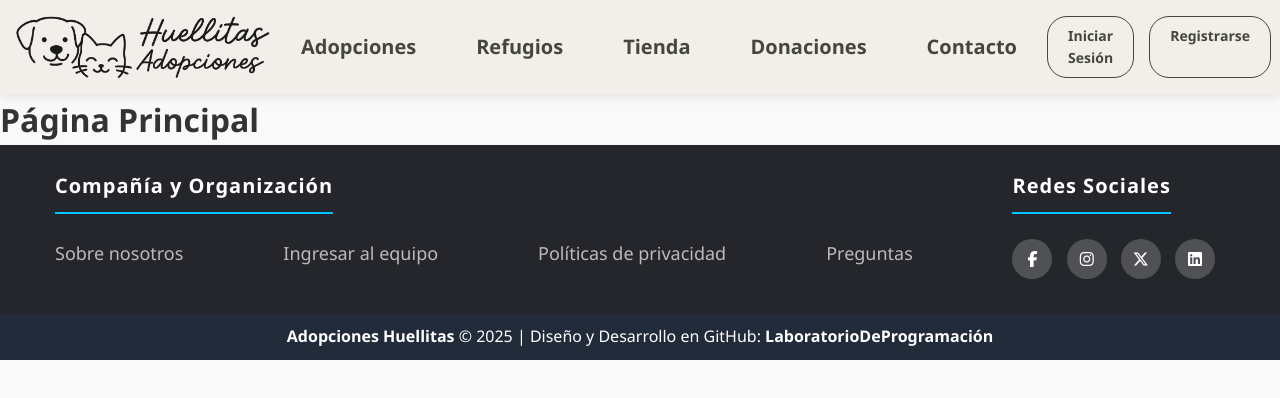
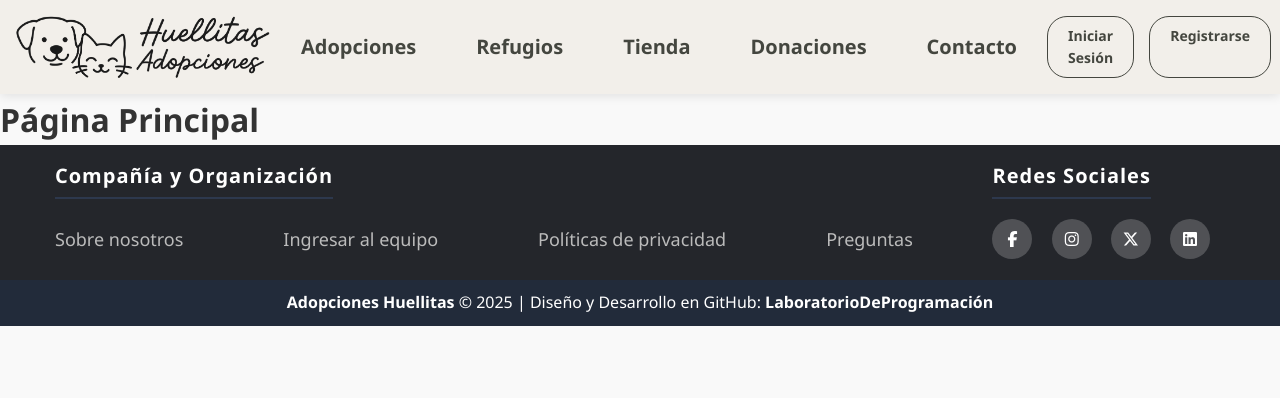
Before and after one commit to AgustinaMontoya/LaboratorioDeProgramacion, a plain HTML site: page src/TPO2/testing/website/principal.html in a window 1280 px wide. Drawn offline with Linux system fonts and the light colour scheme.

Commit message:
algunos cambios en el css del footer de la página.

```diff
--- a/src/TPO2/testing/style/principal.css
+++ b/src/TPO2/testing/style/principal.css
@@ -128,7 +128,7 @@ header {
 .footer {
     background-color: #24262B;
     padding: 0px 0;
-    padding-top: 25px;
+    padding-top: 15px;
     list-style: none;
     /* pie de página al final de pantalla, pero tiene problemas*/
     /*position: absolute;
@@ -145,7 +145,7 @@ header {
     display: flex;
     flex-wrap: wrap;
     justify-content: space-between;
-    padding-bottom: 25px;
+    padding-bottom: 15px;
 }
 
 .footer-links {
@@ -157,10 +157,10 @@ header {
     letter-spacing: 1px;
     font-size: 20px;
     color: #FFFFFF;
-    margin-bottom: 25px;
+    margin-bottom: 15px;
     font-weight: 600;
-    border-bottom: 2px solid #00C3FF;
-    padding-bottom: 10px;
+    border-bottom: 2px solid #2d384d;
+    padding-bottom: 5px;
     display: inline-block;
 }
 
@@ -179,7 +179,7 @@ header {
     text-decoration: none;
     color: #BBBBBB;
     display: block;
-    margin-bottom: 15px;
+    margin: 11px 0 11px 0;
     transition: all .3s ease;
 }
 
@@ -192,7 +192,8 @@ header {
     min-height: 40px;
     width: 40px;
     background-color: rgba(255, 255, 255, 0.2);
-    margin: 0 10px 10px 0;
+    margin: 5px 15px 5px 0;
+    gap: 25px;
     text-align: center;
     line-height: 40px;
     border-radius: 50%;
@@ -201,7 +202,7 @@ header {
 }
 
 .social-links a:hover {
-    background-color: #00C3FF;
+    background-color: #00c3ff;
 }
 
 .footer-brand {
```
